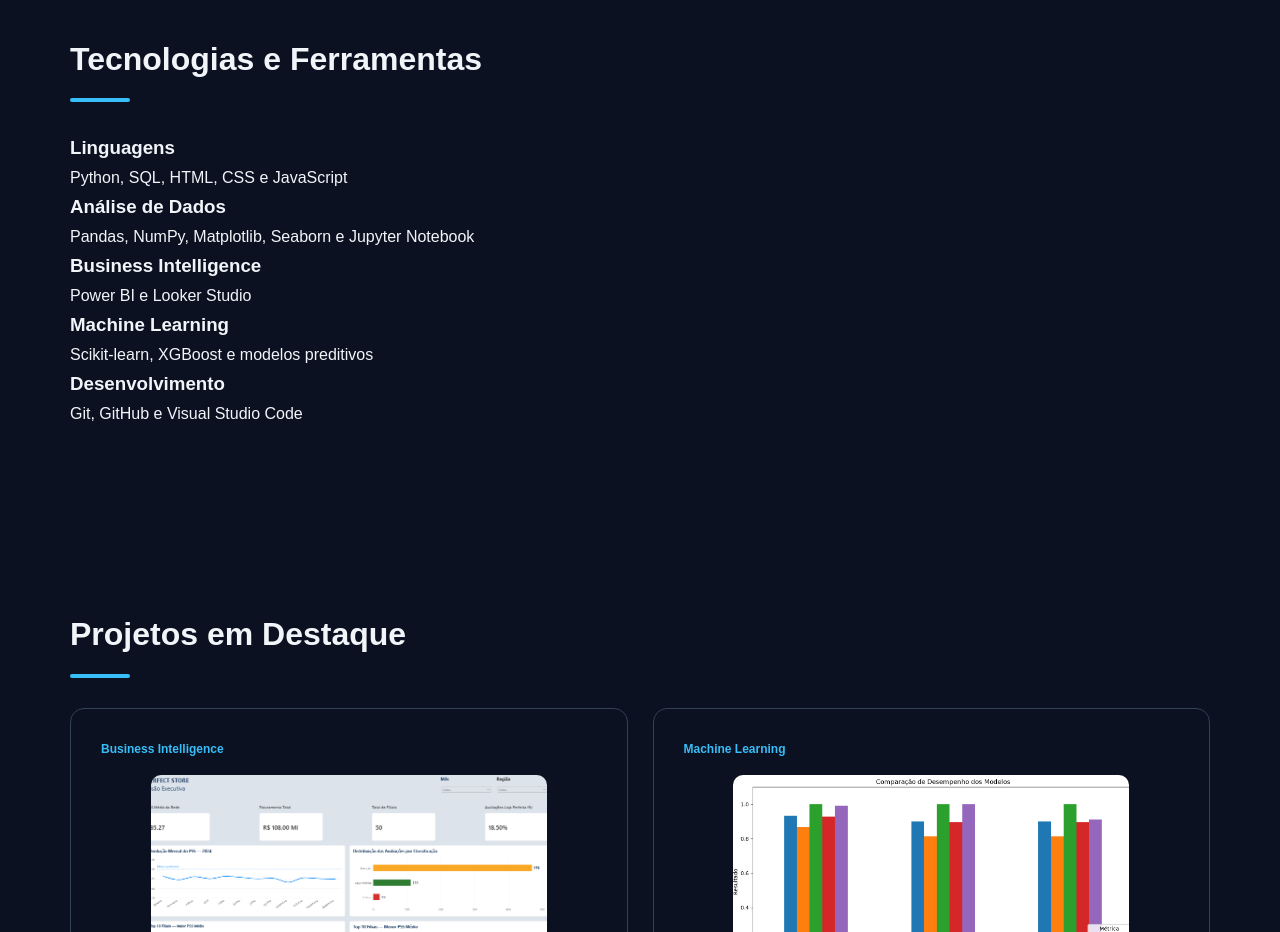
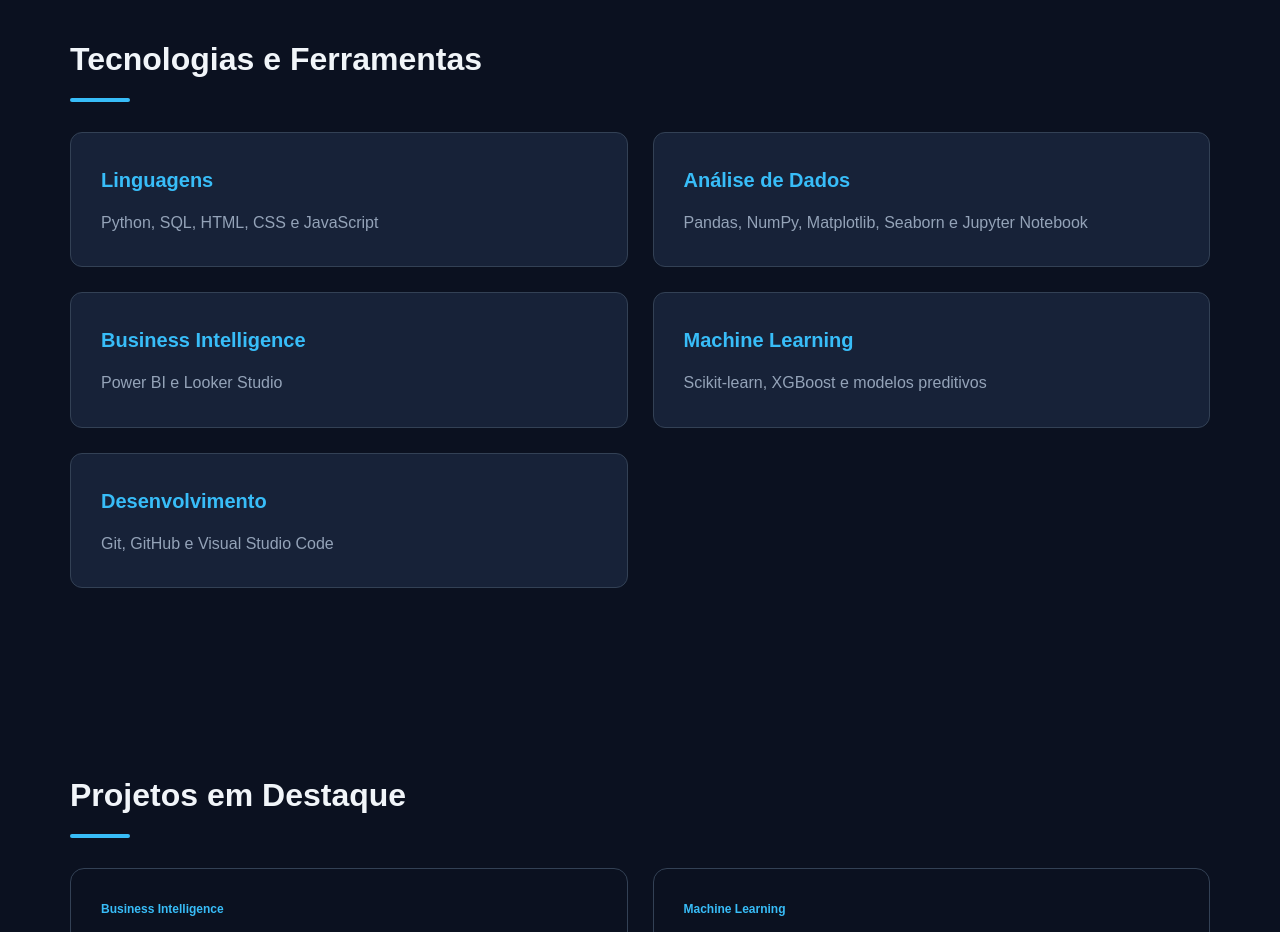
Before and after one commit to DanielDevCC26/DanielDevCC26.github.io, a plain HTML site: page index.html in a window 1280 px wide. Shown: the part 1720-2652 px from the top of the page. Drawn offline with Linux system fonts and the light colour scheme.

Commit message:
style: improve technologies section layout

```diff
--- a/style.css
+++ b/style.css
@@ -964,3 +964,55 @@ nav ul a:hover {
         min-width: 0;
     }
 }
+
+
+/* ==================================
+   ETAPA 11.4.1 - CARTÕES DE TECNOLOGIAS
+   ================================== */
+
+.tecnologias-grid {
+    display: grid;
+    grid-template-columns: repeat(2, minmax(0, 1fr));
+    gap: 25px;
+}
+
+.tecnologias-grid article {
+    background-color: var(--surface);
+    border: 1px solid var(--border);
+    border-radius: 12px;
+    padding: 30px;
+    transition:
+        transform 0.3s ease,
+        border-color 0.3s ease;
+}
+
+.tecnologias-grid article:hover {
+    transform: translateY(-4px);
+    border-color: var(--primary);
+}
+
+.tecnologias-grid h3 {
+    color: var(--primary);
+    font-size: 20px;
+    margin-bottom: 12px;
+}
+
+.tecnologias-grid p {
+    color: var(--text-secondary);
+    font-size: 16px;
+    line-height: 1.7;
+}
+
+/* Responsividade */
+
+@media (max-width: 768px) {
+
+    .tecnologias-grid {
+        grid-template-columns: 1fr;
+        gap: 18px;
+    }
+
+    .tecnologias-grid article {
+        padding: 22px;
+    }
+}
```
